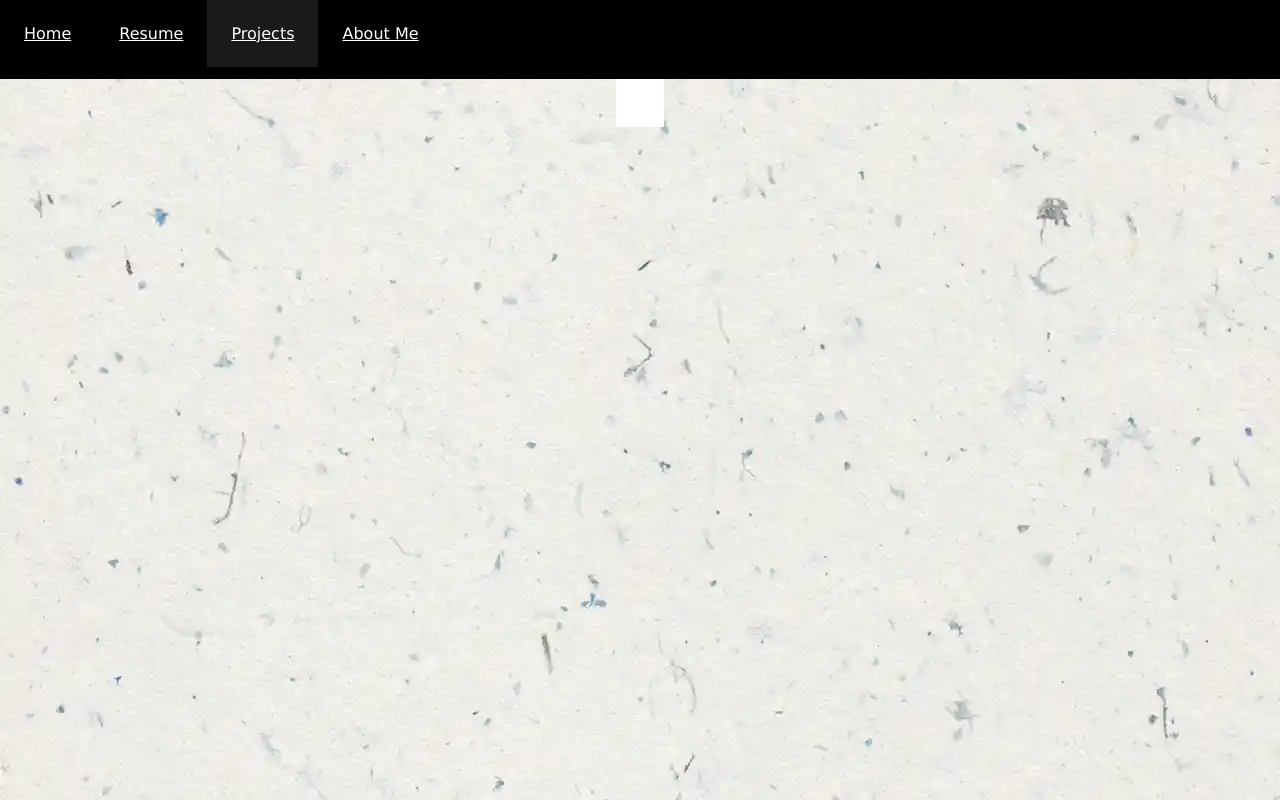
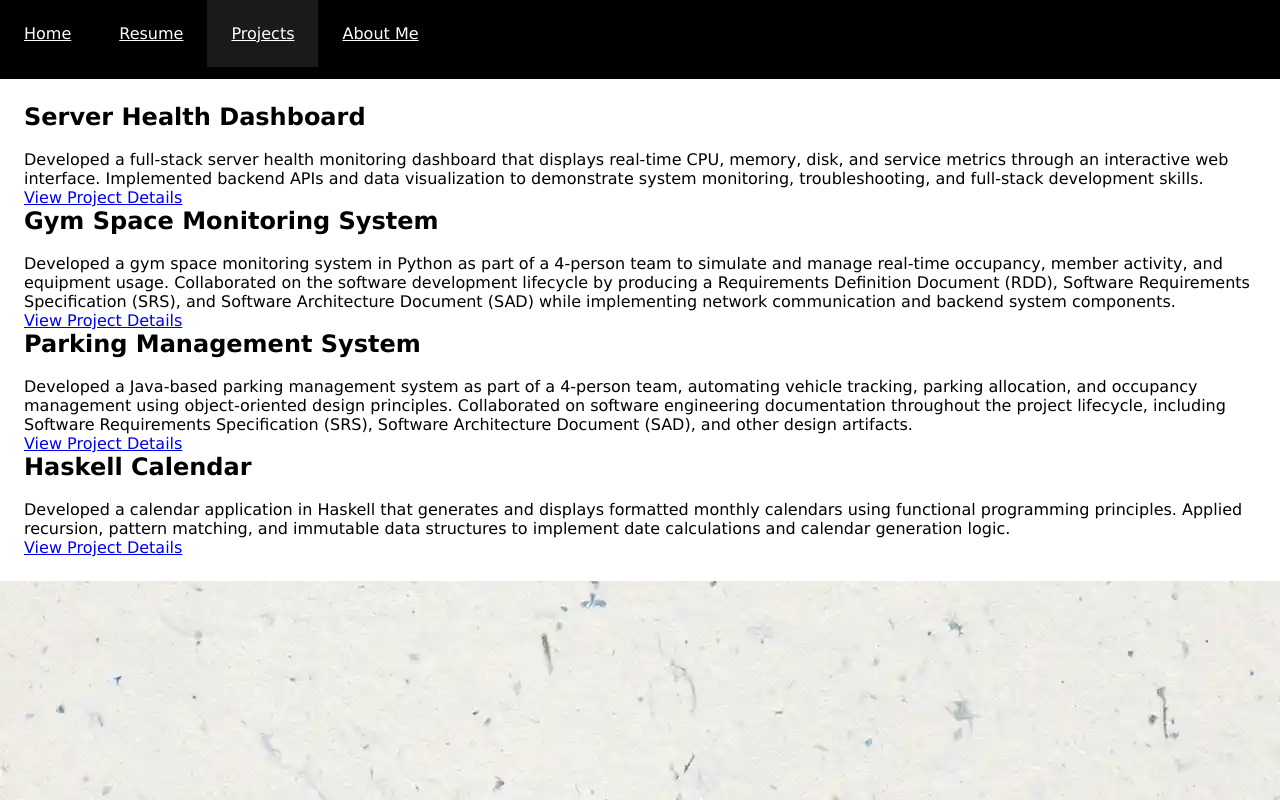
Before and after one commit to Justsomejimmy/cloud-resume-challenge, a React (Vite) app in the folder frontend/: page /projects in a window 1280 px wide. Built offline with nearby package versions, Linux system fonts and the light colour scheme.

Commit message:
Created basic projects page with four most recent projects and description

```diff
--- /dev/null
+++ b/frontend/src/components/ProjectItem.jsx
@@ -0,0 +1,14 @@
+import React from "react";
+import { NavLink } from "react-router";
+
+export default function ProjectItem(props) {
+    const project = props.project;
+    return (
+        <div className="project">
+            <h2>{project.name}</h2>
+            <img src={project.thumbnail}></img>
+            <p> {project.description} </p>
+            <NavLink to="/projects/{project.handle}">View Project Details</NavLink>
+        </div>
+    );
+}
--- /dev/null
+++ b/frontend/src/data/ProjectsData.js
@@ -0,0 +1,24 @@
+const ProjectsData = [
+    {
+        name: 'Server Health Dashboard',
+        handle: 'server-health-dashboard',
+        description: "Developed a full-stack server health monitoring dashboard that displays real-time CPU, memory, disk, and service metrics through an interactive web interface. Implemented backend APIs and data visualization to demonstrate system monitoring, troubleshooting, and full-stack development skills."
+    },
+    {
+        name: 'Gym Space Monitoring System',
+        handle: 'gym-space-monitoring-system',
+        description: "Developed a gym space monitoring system in Python as part of a 4-person team to simulate and manage real-time occupancy, member activity, and equipment usage. Collaborated on the software development lifecycle by producing a Requirements Definition Document (RDD), Software Requirements Specification (SRS), and Software Architecture Document (SAD) while implementing network communication and backend system components."
+    },
+    {
+        name: 'Parking Management System',
+        handle: 'parking-management-system',
+        description: "Developed a Java-based parking management system as part of a 4-person team, automating vehicle tracking, parking allocation, and occupancy management using object-oriented design principles. Collaborated on software engineering documentation throughout the project lifecycle, including Software Requirements Specification (SRS), Software Architecture Document (SAD), and other design artifacts."
+    },
+    {
+        name: 'Haskell Calendar',
+        handle: 'haskell-calendar',
+        description: "Developed a calendar application in Haskell that generates and displays formatted monthly calendars using functional programming principles. Applied recursion, pattern matching, and immutable data structures to implement date calculations and calendar generation logic."
+    }
+]
+
+export default ProjectsData;
--- a/frontend/src/main.jsx
+++ b/frontend/src/main.jsx
@@ -5,6 +5,7 @@ import Layout from './Layout.jsx'
 import HomePage from './pages/HomePage';
 import ResumePage from './pages/ResumePage';
 import ProjectsPage from './pages/ProjectsPage';
+import ProjectPage from './pages/ProjectsPage';
 import AboutMePage from './pages/AboutMePage';
 
 createRoot(document.querySelector('main')).render(
@@ -14,6 +15,7 @@ createRoot(document.querySelector('main')).render(
         <Route path="/" element={<HomePage />} />
         <Route path="/resume" element={<ResumePage />} />
         <Route path="/projects" element={<ProjectsPage />} />
+        <Route path="/projects/:handle" element={<ProjectsPage />} />
         <Route path="/aboutme" element={<AboutMePage />} />
       </Route>
     </Routes>
--- a/frontend/src/pages/ProjectsPage.jsx
+++ b/frontend/src/pages/ProjectsPage.jsx
@@ -1,9 +1,16 @@
 import React from "react";
 import 'css/pages/projects.css'
+import ProjectsData from "data/ProjectsData";
+import ProjectItem from 'components/ProjectItem'
 
 export default function ProjectsPage() {
     return (
         <>
+        <div className = "projects">
+            {ProjectsData.map((project) => (
+                <ProjectItem key={project.handle} project={project}/>
+            ))}
+        </div>
         </>
     )
 }
```
Also changed, not shown: frontend/src/pages/ProjectPage.jsx (added, +10 -0 lines).
